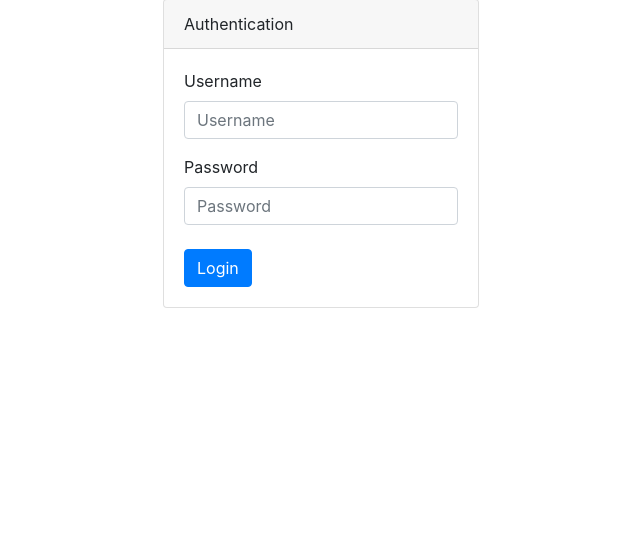
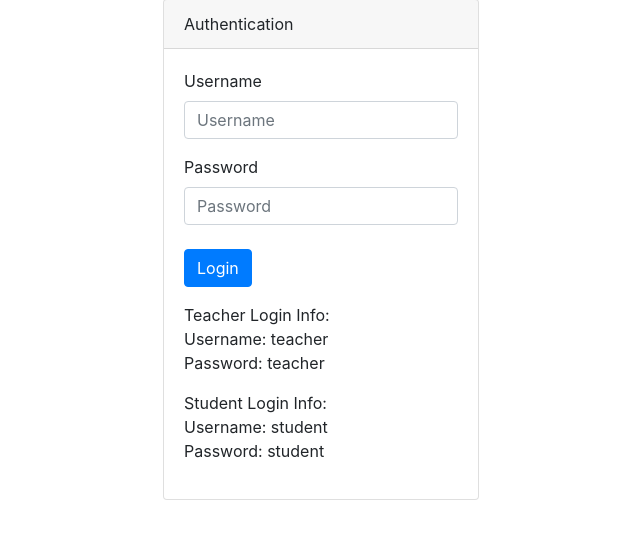
Before and after one commit to anthonyvelazquez/school-portal, a Django app: page /auth/login/ in a window 1280 px wide. Shown: the part 49-588 px from the top of the page, without its empty margins (319-959 px from the left). Run offline with Django 3.2, Linux system fonts and the light colour scheme; some libraries are stand-ins or nearby versions.

Commit message:
Added login info

```diff
--- a/templates/registration/login.html
+++ b/templates/registration/login.html
@@ -16,6 +16,12 @@
           <input type="password" class="form-control" id="password" name="password" placeholder="Password">
         </div>
         <button type="submit" class="btn btn-primary mt-2">Login</button>
+        <p class="mt-3">Teacher Login Info:<br>
+          Username: teacher<br>
+          Password: teacher</p>
+        <p class="mt-3">Student Login Info:<br>
+          Username: student<br>
+          Password: student</p>
       </form>
     </div>
   </div>
```
